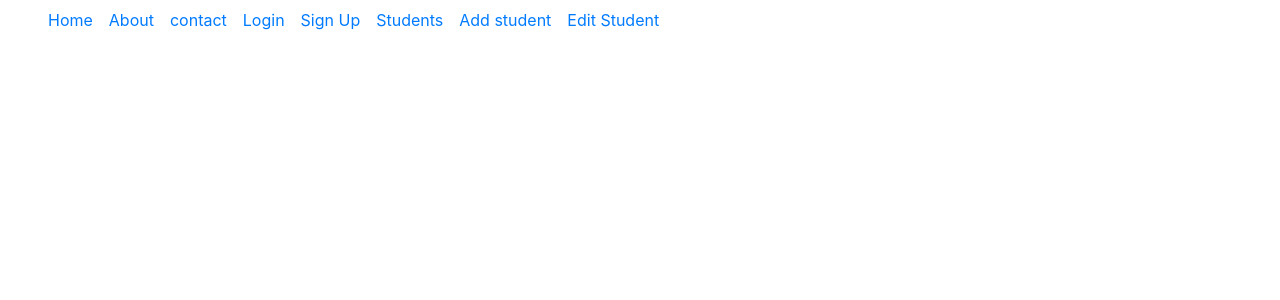
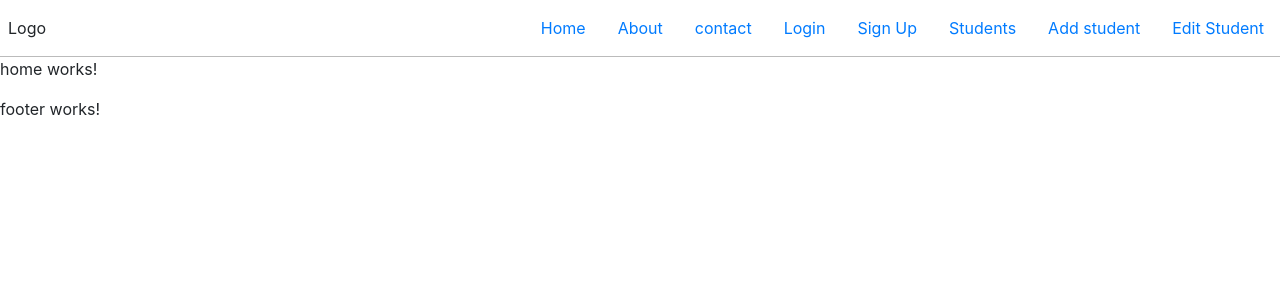
Before and after one commit to gkumarswamy/angular-class, an Angular app: page /site/home in a window 1280 px wide. Before the commit this address led to /. Shown: the top 300 px of the page. Built offline with nearby package versions, Linux system fonts and the light colour scheme.

Commit message:
lazy loading

```diff
--- a/src/app/app.component.html
+++ b/src/app/app.component.html
@@ -1,2 +1,3 @@
 <app-header></app-header>
 <router-outlet></router-outlet>
+<app-footer></app-footer>
--- a/src/app/app.module.ts
+++ b/src/app/app.module.ts
@@ -3,10 +3,27 @@ import { BrowserModule } from '@angular/platform-browser';
 
 import { FormsModule } from '@angular/forms';
 import { AppComponent } from './app.component';
-import { SiteModule } from './site/site.module';
-import { AuthModule } from './auth/auth.module';
-import { StudentModule } from './student/student.module';
+// import { SiteModule } from './site/site.module';
+// import { AuthModule } from './auth/auth.module';
+// import { StudentModule } from './student/student.module';
 import { SharedModule } from './shared/shared.module';
+import { Routes, RouterModule } from '@angular/router';
+const routes: Routes = [
+  {
+    path: 'site',
+    loadChildren: () => import('./site/site.module').then(m => m.SiteModule),
+  },
+  {
+    path: 'auth',
+    loadChildren: () => import('./auth/auth.module').then(m => m.AuthModule),
+  },
+  {
+    path: 'student',
+    loadChildren: () => import('./student/student.module').then(m => m.StudentModule),
+  },
+  { path: '',   redirectTo: '/site/home', pathMatch: 'full' },
+];
+
 
 @NgModule({
   declarations: [
@@ -14,10 +31,8 @@ import { SharedModule } from './shared/shared.module';
   ],
   imports: [
     BrowserModule,
-    SiteModule,
     SharedModule,
-    StudentModule,
-    AuthModule
+    RouterModule.forRoot(routes)
   ],
   providers: [],
   bootstrap: [AppComponent]
--- a/src/app/shared/header/header.component.css
+++ b/src/app/shared/header/header.component.css
@@ -1,3 +1,16 @@
+nav{
+    display: flex;
+    border-bottom: 1px solid #bbbbbb;
+    padding-top: 0.5rem;
+    padding-bottom: 0.5rem;
+    justify-content: space-between;
+}
+a{
+    padding: 0.5rem;
+}
+ul{
+    margin: 0;
+}
 ul li{
     display: inline-block;
     padding: 0.5rem;
--- a/src/app/shared/header/header.component.html
+++ b/src/app/shared/header/header.component.html
@@ -1,12 +1,13 @@
 <nav>
+  <a>Logo</a>
     <ul>
-      <li><a routerLink="/home" routerLinkActive="active">Home </a></li>
-      <li><a routerLink="/about" routerLinkActive="active">About</a></li>
-      <li><a routerLink="/contact" routerLinkActive="active">contact</a></li>
-      <li><a routerLink="/login" routerLinkActive="active">Login</a></li>
-      <li><a routerLink="/sign-up" routerLinkActive="active">Sign Up</a></li>
-      <li><a routerLink="/student-list" routerLinkActive="active">Students</a></li>
-      <li><a routerLink="/add-student" routerLinkActive="active">Add student</a></li>
-      <li><a routerLink="/edit-student/2" routerLinkActive="active">Edit Student</a></li>
+      <li><a routerLink="/site/home" routerLinkActive="active">Home </a></li>
+      <li><a routerLink="/site/about" routerLinkActive="active">About</a></li>
+      <li><a routerLink="/site/contact" routerLinkActive="active">contact</a></li>
+      <li><a routerLink="/auth/login" routerLinkActive="active">Login</a></li>
+      <li><a routerLink="/auth/sign-up" routerLinkActive="active">Sign Up</a></li>
+      <li><a routerLink="/student/student-list" routerLinkActive="active">Students</a></li>
+      <li><a routerLink="/student/add-student" routerLinkActive="active">Add student</a></li>
+      <li><a routerLink="/student/edit-student/2" routerLinkActive="active">Edit Student</a></li>
     </ul>
   </nav>
--- /dev/null
+++ b/src/app/site/layout/layout.component.html
@@ -0,0 +1 @@
+<router-outlet></router-outlet>
--- /dev/null
+++ b/src/app/site/layout/layout.component.ts
@@ -0,0 +1,15 @@
+import { Component, OnInit } from '@angular/core';
+
+@Component({
+  selector: 'app-layout',
+  templateUrl: './layout.component.html',
+  styleUrls: ['./layout.component.css']
+})
+export class LayoutComponent implements OnInit {
+
+  constructor() { }
+
+  ngOnInit(): void {
+  }
+
+}
--- a/src/app/student/student.module.ts
+++ b/src/app/student/student.module.ts
@@ -10,9 +10,6 @@ const routes: Routes = [
   {path:'edit-student/:id', component:StudentformComponent},
 ];
 
-
-
-
 @NgModule({
   declarations: [
     StudentListComponent,
```
Also changed, not shown: src/app/site/site.module.ts (+13 -9 lines), src/app/site/layout/layout.component.css (added), 1 other file (tests, documents, lock files or other folders).
